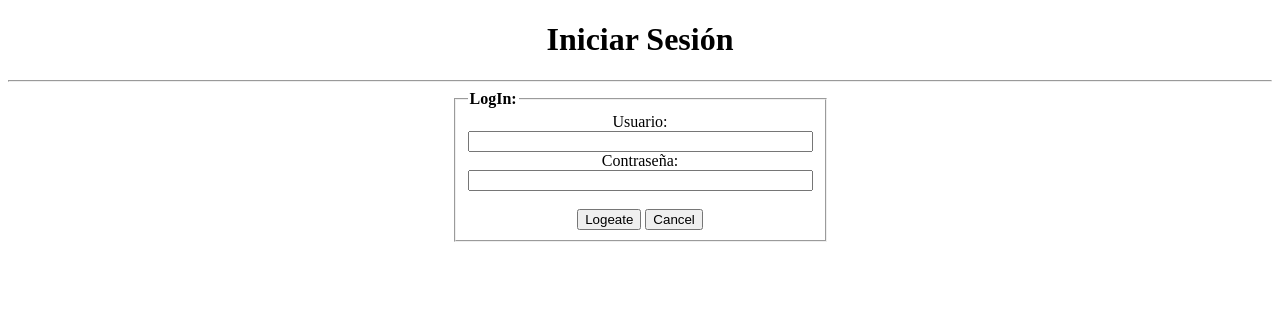
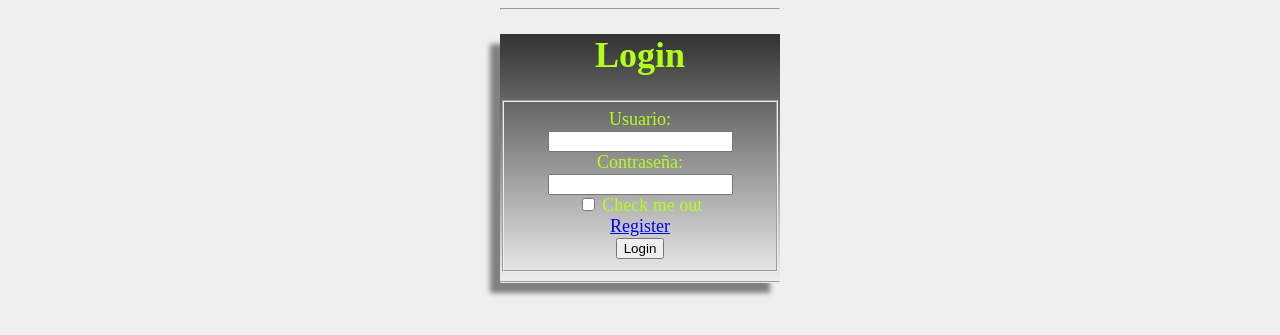
Before and after one commit to Chow22/ZASCAR, a PHP site: page /vista/login.php in a window 1280 px wide. Shown: the top 335 px of the page. Run offline with PHP 8.4, Linux system fonts and the light colour scheme.

Commit message:
AÑADIMIENTO DE LOGIN Y REGISTRO (EN PROCESO)

```diff
--- /dev/null
+++ b/public_html/css/login.css
@@ -0,0 +1,27 @@
+/*
+To change this license header, choose License Headers in Project Properties.
+To change this template file, choose Tools | Templates
+and open the template in the editor.
+*/
+/*
+    Created on : 21-dic-2017, 10:23:07
+    Author     : Jenn
+*/
+  body{
+    padding-top:auto;
+    background-color: #EFEFEF;
+    margin-left:500px;
+    margin-right: 500px;
+  }
+  .login {
+    background: white; /* For browsers that do not support gradients */
+    background: -webkit-linear-gradient(bottom,rgba(50,50,50,0),rgba(50,50,50,1)); /*Safari 5.1-6*/
+    background: -o-linear-gradient(top,rgba(50,50,50,0),rgba(50,50,50,1)); /*Opera 11.1-12*/
+    background: -moz-linear-gradient(top,rgba(50,50,50,0),rgba(50,50,50,1)); /*Fx 3.6-15*/
+    background: linear-gradient(to top, rgba(50,50,50,0), rgba(50,50,50,1)); /*Standard*/
+
+    /*box-shadow: 0 8px 15px 0 rgba(0, 0, 10, 0.2), 0 6px 20px 0 rgba(0, 0, 10, 0.19);*/
+    box-shadow:-10px 10px 5px grey;
+    color: #b3ff1a;
+    font-size: 18px;
+  }
--- a/public_html/css/style.css
+++ b/public_html/css/style.css
@@ -17,9 +17,9 @@ img.txiki{
     width: 20px;
     height: 20px;
 }
-login-img{
-    height:45px;
-    width:45px;
+.login-img{
+    height:34px;
+    width:2px;
     margin-left: 500px;
 }
 
--- a/public_html/vista/buscarTrayectos.php
+++ b/public_html/vista/buscarTrayectos.php
@@ -19,9 +19,9 @@
                     <span class="grande"> {{item.paradas}}</span>
                     <span class="grande"> {{item.fecha}} </span>
                     <span class="peque"> {{item.plazas}} </span>
-<!--                    <span class="peque"> <input type="button" ng-model="item.seleccionado"></span> -->
-                     <span class="peque">  <img src="../img/infobutton.png" class="txiki" style="cursor:pointer;" ng-click='informacion($index,item)' alt="" ></span>
-                     <span class="peque">  <img src="../img/acceptbutton.png" class="txiki" style="cursor:pointer;" ng-click='aceptar($index,item.id)' alt="" ></span>
+<!--                <span class="peque"> <input type="button" ng-model="item.seleccionado"></span> -->
+                    <span class="peque">  <img src="../img/infobutton.png" class="txiki" style="cursor:pointer;" ng-click='informacion($index,item)' alt="" ></span>
+                    <span class="peque">  <img src="../img/acceptbutton.png" class="txiki" style="cursor:pointer;" ng-click='aceptar($index,item.id)' alt="" ></span>
                 </li>
             </ul>
         </div>
--- a/public_html/vista/login.php
+++ b/public_html/vista/login.php
@@ -3,24 +3,44 @@
     <head>
         <meta charset="UTF-8" />
         <title>Zascar</title>
+        <link href="../css/login.css" rel="stylesheet" type="text/css"/>
     </head>
     <body >
         <div align="center">
-            <h1>Iniciar Sesión</h1>
             <hr>
-            <div id="Sign-In" >
-                <fieldset style="width:30px"><legend><b>LogIn:</b></legend>
-                    <form method="POST" action="../controlador/login_controlador.php">
-                        Usuario: <br><input type="text" name="usuario" size="40" required><br>
-                        Contraseña: <br><input type="password" name="pass" size="40" required>
-                        <br>
-                        <br>
-                        <input id="button" type="submit" name="submit" value="Logeate">
-                        <input id="button" type="submit" value="Cancel" onclick="location.href = '../index.html'">
-                        <br>
-                    </form>
-                </fieldset>
-            </div >
+            <div class="container">
+                <div class="row">
+                    <div class="col-md-4 col-md-offset-4 login">
+                        <h1 class="text-center"><i class="glyphicon glyphicon-user"></i>Login</h1>
+                        <form method="POST" action="../controlador/login_controlador.php">
+                            <fieldset>
+                                <div class="form-group">
+                                    <label for="exampleInputEmail1">Usuario: </label>
+                                    <input type="text" class="form-control" name="user">
+                                </div>
+                                <div class="form-group">
+                                    <label for="exampleInputPassword1">Contraseña: </label>
+                                    <input type="password" class="form-control" name="pass">
+                                </div>
+                                <div class="checkbox">
+                                    <label>
+                                        <input type="checkbox"> Check me out
+                                    </label>
+                                </div>
+                                <div class="btn-group btn-group-justified" role="group" aria-label="...">
+                                    <div class="btn-group" role="group">
+                                        <a href="#" class="btn">Register</a>
+                                    </div>
+                                    <div class="btn-group" role="group">
+                                        <button type="submit" class="btn btn-primary">Login</button>
+                                    </div>
+                                </div>
+                        </form>
+                        </fieldset>
+                        <hr>
+                    </div>
+                </div>
+            </div>
         </div>
     </body>
 </html>
```
Also changed, not shown: public_html/controlador/resgistro_controlador.php (added, +19 -0 lines), public_html/index.html (+10 -5 lines), public_html/vista/resgistro.php (added).
